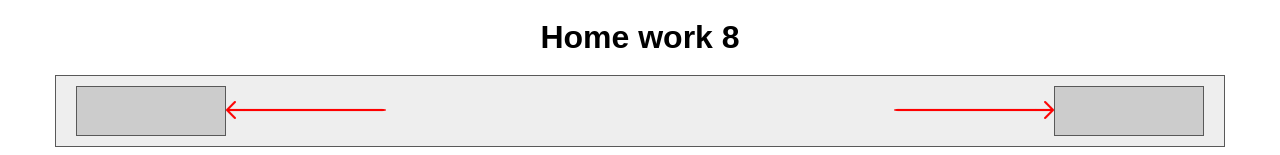
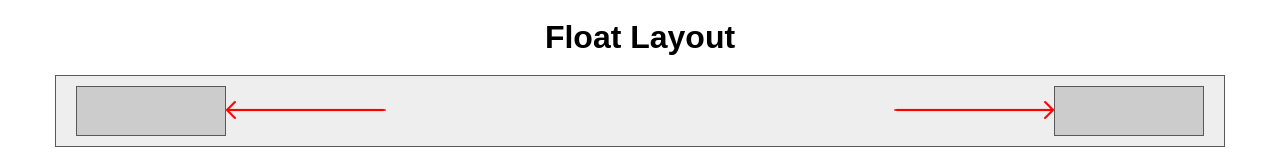
Before and after one commit to Andrusi4ka/Fullstack-home-work-8, a plain HTML site: page index.html in a window 1280 px wide. Shown: the top 155 px of the page. Drawn offline with nearby package versions, Linux system fonts and the light colour scheme.

Commit message:
Rename title & h1

```diff
--- a/index.html
+++ b/index.html
@@ -4,7 +4,7 @@
 <head>
     <meta charset="UTF-8">
     <meta name="viewport" content="width=device-width, initial-scale=1.0">
-    <title>home-work-8</title>
+    <title>Float Layout</title>
     <link rel="stylesheet" href="css/normalize.css">
     <link rel="stylesheet" href="css/reset.css">
     <link rel="stylesheet" href="css/style.css">
@@ -12,7 +12,7 @@
 
 <body>
     <div class="container">
-        <h1>Home work 8</h1>
+        <h1>Float Layout</h1>
         <main>
             <div class="bl-items">
                 <div class="item left"></div>
```
